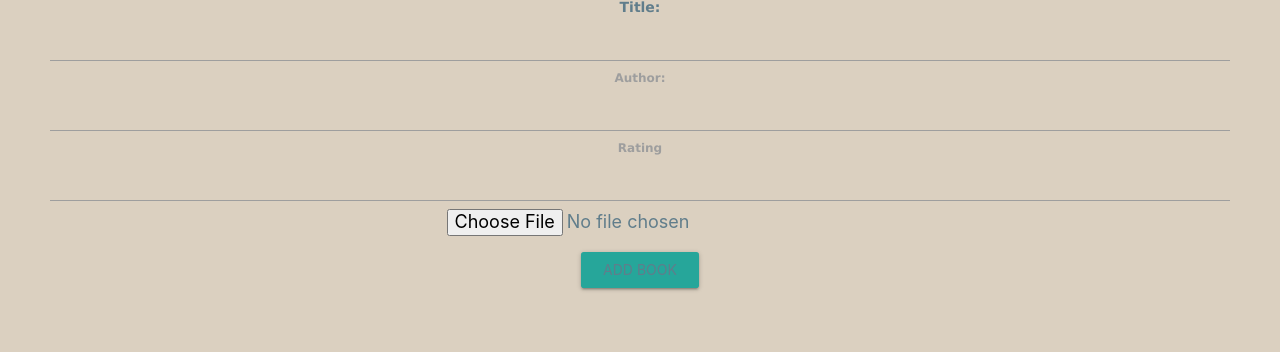
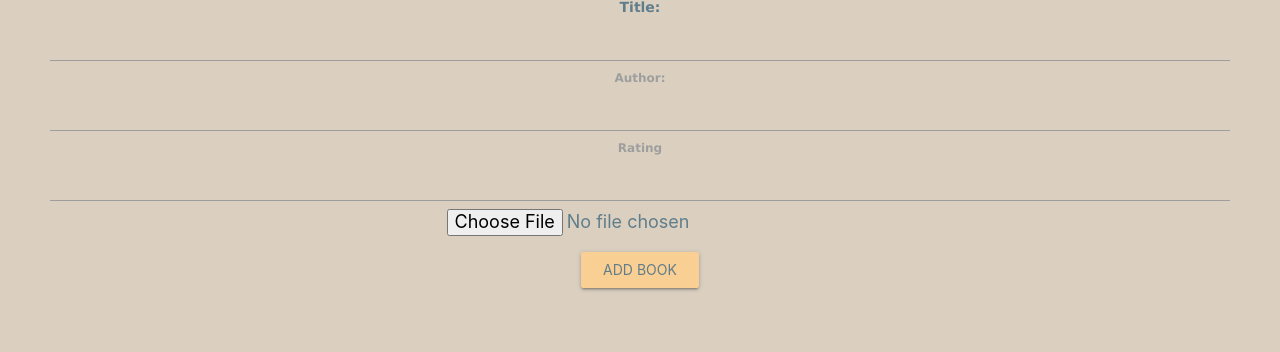
Before and after one commit to joannewckam/bookshelf, a Node server app: page /books/new in a window 1280 px wide. Shown: the part 210-562 px from the top of the page. Run offline with Node 20, Linux system fonts and the light colour scheme; some libraries are stand-ins or nearby versions.

Commit message:
styling buttons

```diff
--- a/models/user.js
+++ b/models/user.js
@@ -4,8 +4,8 @@ const Schema = mongoose.Schema;
 const userSchema = new Schema(
 	{
 		name: String,
-		email: String,
-		avatar: String,
+		// email: String,
+		// avatar: String,
 		book: [{ type: Schema.Types.ObjectId, ref: "Book" }],
 		googleId: String,
 	},
--- a/public/stylesheets/style.css
+++ b/public/stylesheets/style.css
@@ -28,3 +28,6 @@ input {
 	font-size: large;
 	color: #607d8b;
 }
+.button {
+	background-color: #f9cf93;
+}
--- a/views/books/index.ejs
+++ b/views/books/index.ejs
@@ -1,7 +1,9 @@
 <%- include('../partials/header') %>
 
 <div class="section">
-	<a class="waves-effect waves-light btn" href="/books/new"> Add a book </a>
+	<a class="waves-effect waves-light btn button" href="/books/new">
+		Add a book
+	</a>
 </div>
 
 <div class="section">
--- a/views/books/new.ejs
+++ b/views/books/new.ejs
@@ -11,7 +11,7 @@
     <input type="number" name="rating" min="1" max="5"/>
     <li><input type="file" name="image"></li>
     <br>
-	<input class="waves-effect waves-light btn" type="submit" value="Add book" />
+	<input class="waves-effect waves-light btn button" type="submit" value="Add book" />
     </ul>
 </form>
 <%- include('../partials/footer') %>
--- a/views/books/show.ejs
+++ b/views/books/show.ejs
@@ -24,16 +24,16 @@
 	<!-- <input name="review" type="text" required> -->
 	<input name="review" autocomplete="off"></input>
 
-	<button class="waves-effect waves-light btn" >Add Review</button>
+	<button class="waves-effect waves-light btn button" >Add Review</button>
 </form>
 <br>
-<a class="" href="/books/update/<%=book.id%>"><button class="waves-effect waves-light btn" >EDIT</button></a>
+<a class="" href="/books/update/<%=book.id%>"><button class="waves-effect waves-light btn button" >EDIT</button></a>
 <br>
 	<form
 		id="delete-form"
 		method="POST"
 		action="/books/<%=book.id%>/?_method=DELETE">
-	<button class="waves-effect waves-light btn" type="submit">Delete book</button>
+	<button class="waves-effect waves-light btn button" type="submit">Delete book</button>
 	</form>
 <br>
 
--- a/views/books/updateForm.ejs
+++ b/views/books/updateForm.ejs
@@ -13,7 +13,7 @@
         <input type="number" name="rating" min="1" max="5"/>
         <input type="file" name="image">
         <br>
-        <input class="waves-effect waves-light btn" type="submit" value="Update book" />
+        <input class="waves-effect waves-light btn button" type="submit" value="Update book" />
     </ul>
 </form>
 <%- include('../partials/footer') %>
```
